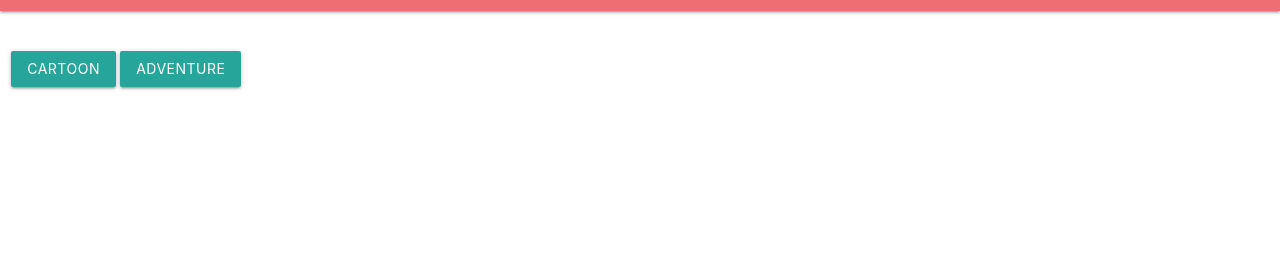
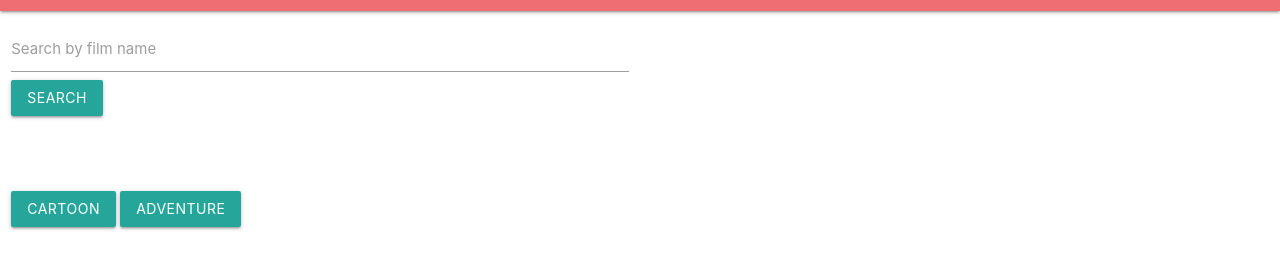
Before and after one commit to cecialbero/movie-search-js, a plain HTML site: page index.html in a window 1280 px wide. Shown: the part 53-322 px from the top of the page. Drawn offline with nearby package versions, Linux system fonts and the light colour scheme.

Commit message:
Replace the searchMovie function to searchByCategory and insert the search box

```diff
--- a/index.html
+++ b/index.html
@@ -19,10 +19,23 @@
       <span class="brand-logo">Movie Search</span>
     </div>
   </nav>
+   <div class="row">
+    <form class="col s12">
+      <div class="row">
+        <div class="input-field col s6">
+          <input id="search-film" type="text" class="validate">
+          <label for="last_name">Search by film name</label>
+          <a class="waves-effect waves-light btn" onclick="searchByFilm()">Search</a>
+        </div>
+
+      </div>
+    </form>
+  </div>
+
   <div class="row search-actions">
     <div class="col s12">
-      <a class="waves-effect waves-light btn" onclick="searchMovie('cartoon')">Cartoon</a>
-      <a class="waves-effect waves-light btn" onclick="searchMovie('adventure')">
+      <a class="waves-effect waves-light btn" onclick="searchByCategory('cartoon')">Cartoon</a>
+      <a class="waves-effect waves-light btn" onclick="searchByCategory('adventure')">
     Adventure</a>
     </div>
   </div>
```
